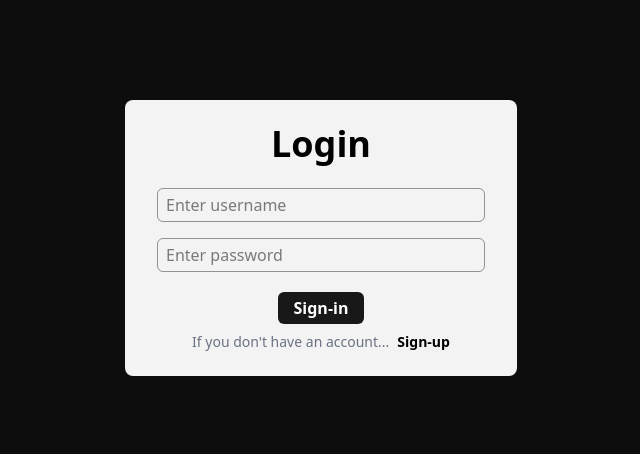
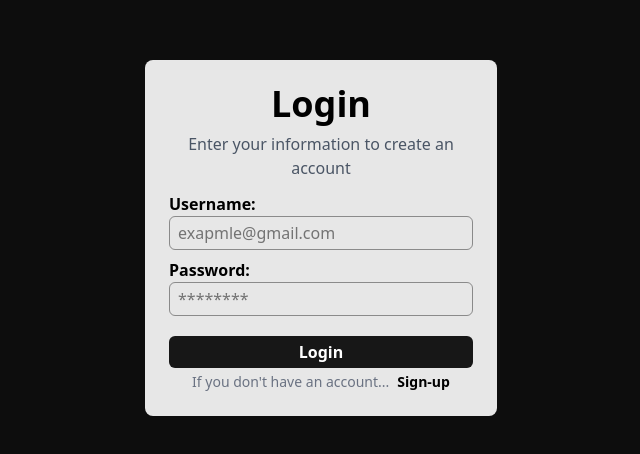
Before and after one commit to Aaidt/excal, a Next.js app in the folder apps/excal-frontend/: page /signin in a window 1280 px wide. Shown: the part 162-616 px from the top of the page, without its empty margins (319-959 px from the left). Built offline with nearby package versions, Linux system fonts and the light colour scheme; no server answers.

Commit message:
authPage styled

```diff
--- a/apps/excal-frontend/components/AuthPage.tsx
+++ b/apps/excal-frontend/components/AuthPage.tsx
@@ -14,26 +14,36 @@ export function AuthPage({ isSignin }: {
     const passwordRef = useRef<HTMLInputElement>(null);
 
     return <div className="flex justify-center items-center w-screen h-screen bg-black/95 text-black">
-        <div className="p-6 m-2 w-98 bg-white/95 rounded-lg">
-            <div className="text-4xl font-bold pb-4 flex justify-center">
+        <div className="p-6 m-2 w-88 bg-white/90 rounded-lg">
+            <div className="text-4xl font-bold pb-2 flex justify-center">
                 {isSignin ? "Login" : "Sign-up"}
             </div>
-            <div className="p-2">
-                <input ref={usernameRef} className="border w-full border-black/40 px-2 py-1 rounded-md" type="text" placeholder="Enter username" />
+            <div className="text-md text-gray-600 mb-3 text-center">
+                {isSignin ? "Enter your information to create an account" : "Enter your credentials to access the account"}
             </div>
-            <div className="p-2">
-                <input type="password" ref={passwordRef} className="border w-full border-black/40 px-2 py-1 rounded-md" placeholder="Enter password" />
-            </div>
+            {isSignin ? null : (
+                <label htmlFor="name" className="font-semibold "> Name:
+                    <input id="name" type="text" className="font-normal rounded-md border border-black/40 px-1 py-1 w-full mb-2"
+                        placeholder="John Doe" />
+                </label>
+            )}
+            <label htmlFor="username" className="font-semibold "> Username:
+                <input id="username" ref={usernameRef} className="border font-normal w-full border-black/40 px-2 py-1 rounded-md mb-2" type="text" placeholder="exapmle@gmail.com" />
+            </label>
+
+            <label htmlFor="password" className="font-semibold "> Password:
+                <input id="password" type="password" ref={passwordRef} className="border font-normal w-full border-black/40 px-2 py-1 mb-2 rounded-md" placeholder="********" />
+            </label>
 
             <div className="pt-3 flex justify-center items-center">
-                <button className="bg-black/90 rounded-md text-white font-semibold px-4 hover:bg-black/75 duration-300 transition-all py-1"
+                <button className="w-full bg-black/90 rounded-md text-white font-semibold px-4 hover:bg-black/75 duration-300 transition-all py-1"
                     onClick={async () => {
                         const username = usernameRef.current?.value
                         const password = passwordRef.current?.value
                         if (!username || !password) {
                             alert("Both fields are required");
                             return;
-                          }
+                        }
                         try {
                             const response = await axios.post(`${BACKEND_URL}/${isSignin ? "signin" : "signup"}`,
                                 {
@@ -42,14 +52,14 @@ export function AuthPage({ isSignin }: {
                                 }
                             )
                             alert(response?.data.message || "Success")
-                        }catch(err){
+                        } catch (err) {
                             console.log(err);
                             alert("Error during request");
                         }
                     }}
-                >{isSignin ? "Sign-in" : "Sign-up"}</button>
+                >{isSignin ? "Login" : "Sign-up"}</button>
             </div>
-            <div className="text-sm text-gray-500 flex justify-center pt-2">
+            <div className="text-sm text-gray-500 flex justify-center pt-1">
                 {isSignin ? "If you don't have an account..." : "Do you already have an account?"}
                 {isSignin ? (
                     <Link href="/signup" className="text-sm text-black hover:underline hover:underline-offset-2 pl-2 hover:-translate-y-1 duration-300 transition-all
```
